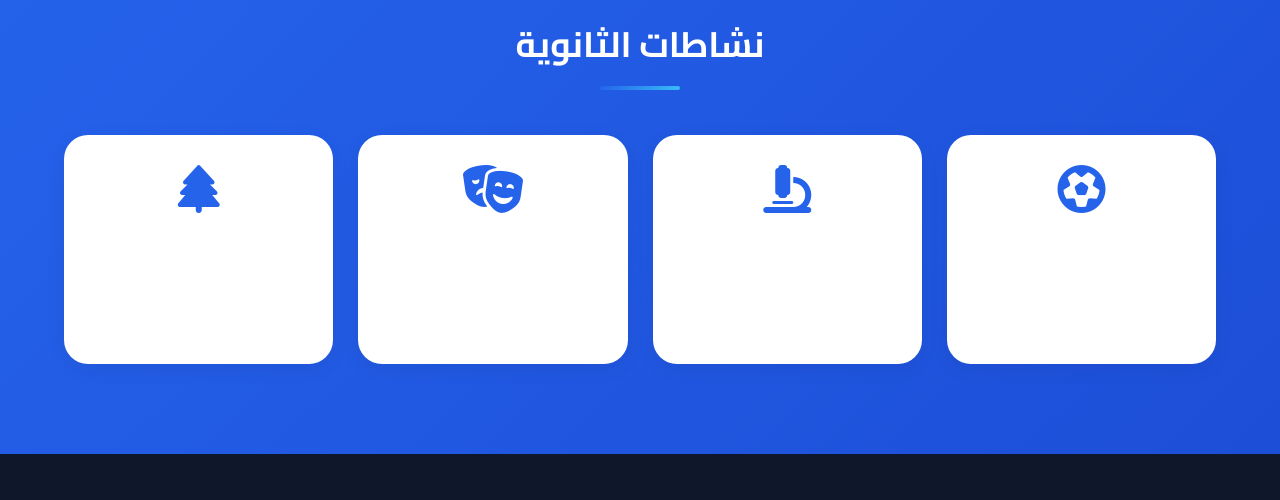
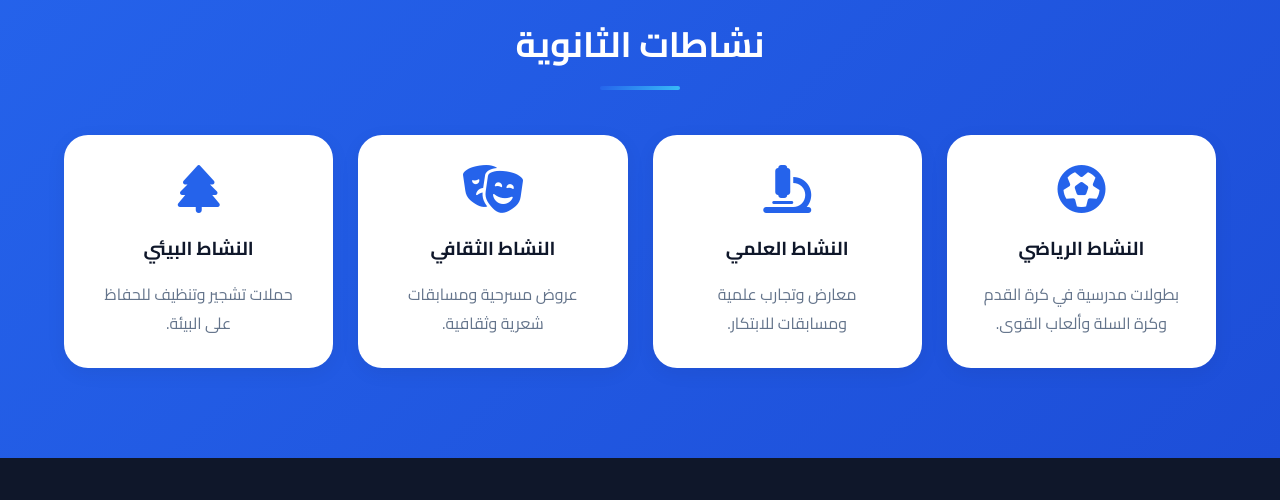
Before and after one commit to ronaldo949/krim-belkacem, a plain HTML site: page gallery.html in a window 1280 px wide. Shown: the part 1620-2120 px from the top of the page. Drawn offline with Linux system fonts and the light colour scheme.

Commit message:
Update style.css

```diff
--- a/css/style.css
+++ b/css/style.css
@@ -1084,3 +1084,33 @@ body{
         font-size:2.2rem;
     }
 }
+.activity-box {
+
+    background: white;
+
+    padding: 30px;
+
+    border-radius: 1.5rem;
+
+    text-align: center;
+
+    box-shadow: 0 5px 20px rgba(0,0,0,0.06);
+
+    transition: 0.3s;
+
+    color: #1e293b;
+}
+
+.activity-box h3 {
+
+    color: #0f172a;
+
+    margin-bottom: 15px;
+}
+
+.activity-box p {
+
+    color: #64748b;
+
+    line-height: 1.8;
+}
```
